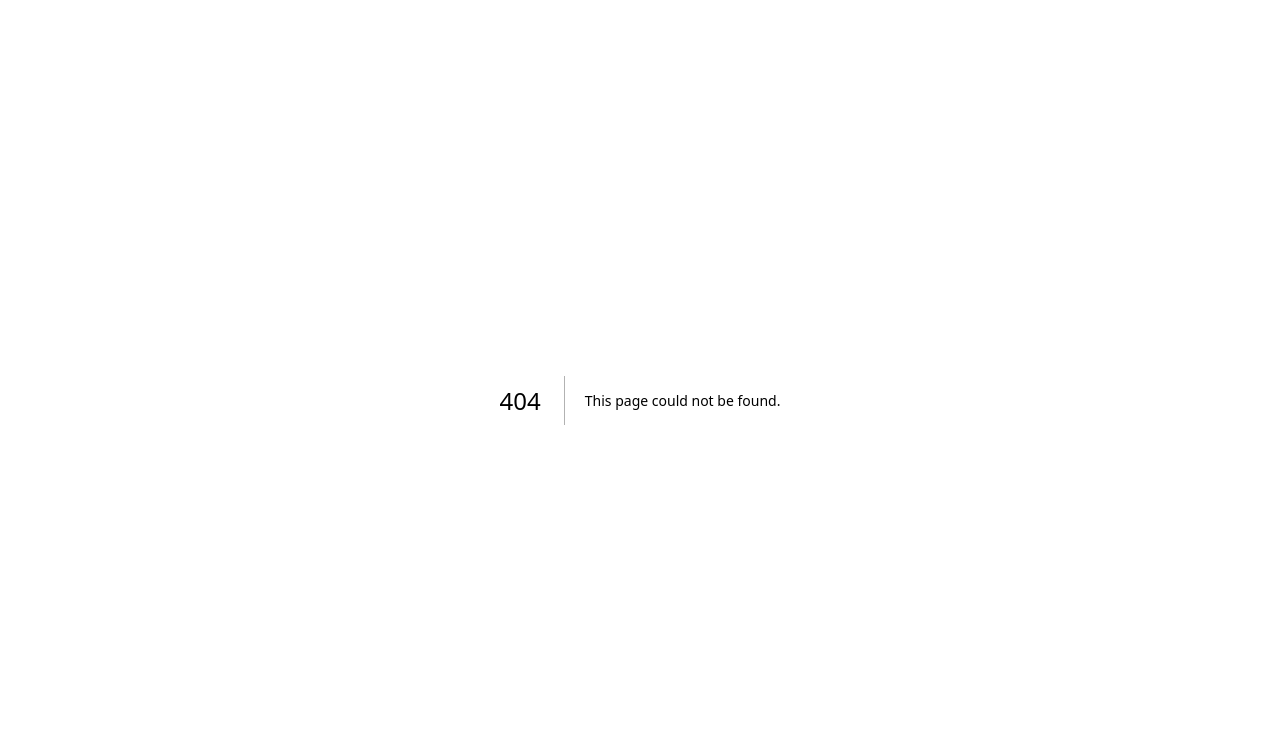
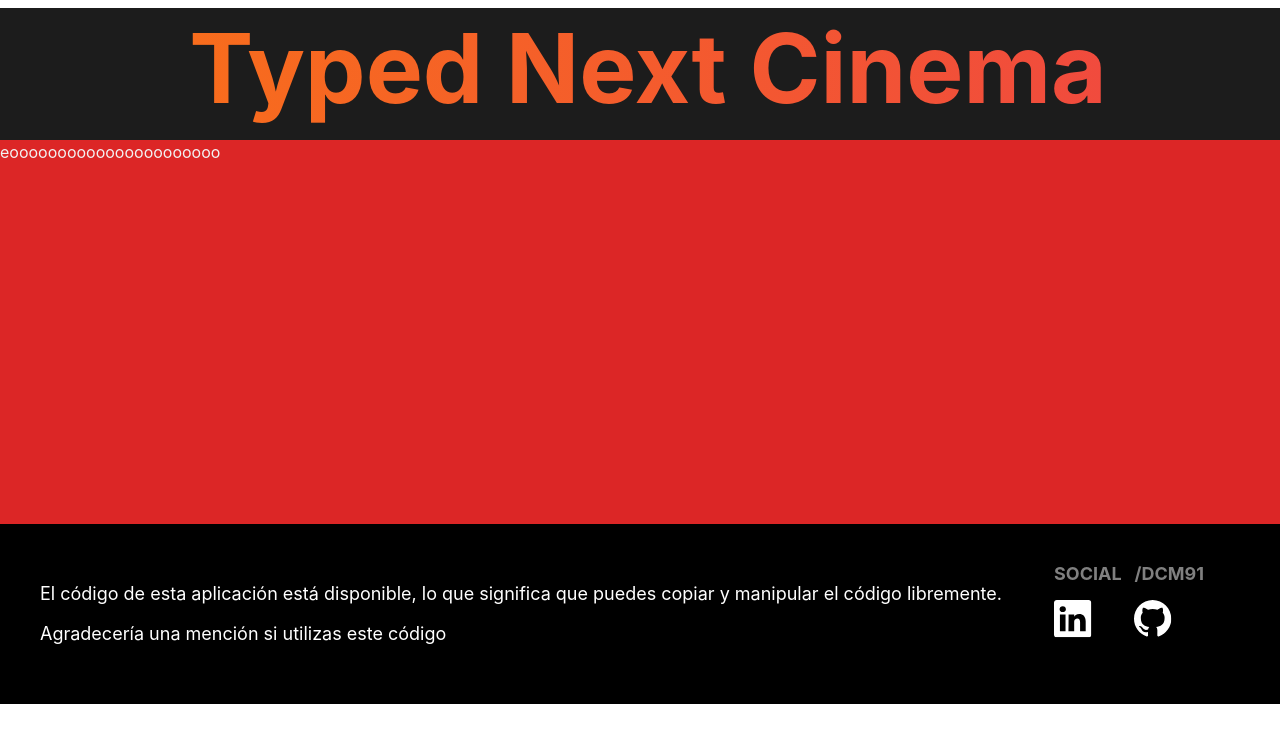
Before and after one commit to DCM91/next.tsx-cinema, a Next.js app: page /films in a window 1280 px wide. Before the commit this address had no page. Shown: the top 742 px of the page. Built offline with nearby package versions, Linux system fonts and the light colour scheme.

Commit message:
creado layout con header + muchas cosas

```diff
--- a/components/FetchAll.tsx
+++ b/components/FetchAll.tsx
@@ -1,7 +1,7 @@
 /* eslint-disable jsx-a11y/anchor-is-valid */
 import React from "react";
 import { useFetch } from "../utils/useFetch";
-import { Movie } from '@/next-env';
+import { Movie } from "@/typesApp";
 import { RiFilmFill } from "react-icons/ri";
 import { MdFavorite } from "react-icons/md";
 
--- a/components/FilmsCarousel.tsx
+++ b/components/FilmsCarousel.tsx
@@ -1,7 +1,8 @@
 import React, { useState, useEffect } from 'react';
 import { useFetch } from '../utils/useFetch';
 import { MdFavorite } from "react-icons/md";
-import { Movie } from '@/next-env';
+import { Movie } from "@/typesApp";
+import Link from 'next/link';
 
 export default function LandingCarousel() {
   const { data, loading, error } = useFetch('http://localhost:3000/api/all',);
@@ -65,6 +66,7 @@ export default function LandingCarousel() {
       </div>
       <div className="carousel w-full">
         <div id={`slide${slide}`} className="carousel-item relative w-full">
+          <Link href="/films">
             <div className="carousel carousel-center rounded-t-lg">
               {films.map((film: Movie) => (
 
@@ -81,6 +83,7 @@ export default function LandingCarousel() {
                 </div>
               ))}
             </div>
+          </Link>
           <div className="absolute flex justify-between transform -translate-y-1/2 left-5 right-5 top-1/2">
             <button
               className="btn btn-circle"
--- a/components/Footer.tsx
+++ b/components/Footer.tsx
@@ -1,8 +1,30 @@
+import Head from 'next/head';
 import React from 'react'
 import { BsGithub, BsLinkedin } from "react-icons/bs";
 
-export const Footer = () => {
+export const Footer = ({children }) => {
   return (
+    <>
+      <Head>
+        <title>TypedNextCinema</title>
+        <meta name="description" content="TypedNextCinema app" />
+        <meta name="viewport" content="width=device-width, initial-scale=1" />
+        <link rel="icon" href="/favicon.ico" />
+      </Head>
+
+      <header>
+      <div className="inset-0 container m-2">
+        <h1
+          style={{
+            textAlign: "center",
+            animation: "gradient-fade 1s ease-in-out infinite",
+          }}
+          className="text-8xl p-1 pb-4 pt-3  z-50 font-bold bg-gradient-to-r from-orange-500 to-red-500 text-transparent bg-clip-text">
+            Typed Next Cinema
+        </h1>
+      </div>
+      </header>
+      <main>{children}</main>
       <footer className="footer p-10 bg-neutral text-neutral-content" style={{background: "black"}}>
           <div style={{position: 'relative', paddingTop: " ", fontSize:"large"}}>
               <p><br/>El código de esta aplicación está disponible, lo que significa que puedes copiar y manipular el código libremente.<br/> <br/> Agradecería  una mención si utilizas este código</p>
@@ -15,5 +37,6 @@ export const Footer = () => {
               </div>
           </div>
       </footer>
+    </>
   )
 }
--- a/components/header.tsx
+++ b/components/header.tsx
@@ -3,16 +3,6 @@ import React from 'react'
 export default function HeaderLanding() {
   return (
     <>
-      <div className="inset-0 container mx-auto">
-        <h1
-          style={{
-            textAlign: "center",
-            animation: "gradient-fade 1s ease-in-out infinite",
-          }}
-          className="text-8xl p-1 pb-4 pt-3  z-50 font-bold bg-gradient-to-r from-orange-500 to-red-500 text-transparent bg-clip-text">
-            Typed Next Cinema
-        </h1>
-      </div>
       <div className='scale-y-75'>
        <img src="https://www.viva-media.ca/wp-content/uploads/header-culture-cinema.jpg" alt="" className=" w-full h-85"/>
       </div>
--- a/pages/_app.tsx
+++ b/pages/_app.tsx
@@ -5,15 +5,7 @@ import type { AppProps } from 'next/app'
 export default function App({ Component, pageProps }: AppProps) {
   return (
     <>
-      <Head>
-        <title>TypedNextCinema</title>
-        <meta name="description" content="TypedNextCinema app" />
-        <meta name="viewport" content="width=device-width, initial-scale=1" />
-        <link rel="icon" href="/favicon.ico" />
-     </Head>
-
-    <Component {...pageProps} />
-
-  </>
+      <Component {...pageProps} />
+    </>
   )
 }
--- a/pages/api/[id].ts
+++ b/pages/api/[id].ts
@@ -11,6 +11,7 @@ export default function manejador(req: NextApiRequest, res: NextApiResponse) {
     case "GET":
       if (id === "all"){
       res.status(200).json({allFilms: films});
+      return;
       } if (index !== -1) {
         res.status(200).send(films[index]);
       } else {
@@ -29,7 +30,7 @@ export default function manejador(req: NextApiRequest, res: NextApiResponse) {
     };
       break;
     case "PATCH":
-      if (!index) {
+      if (index === -1) {
         return res.status(404).send("Not found");
       } else {
         films[index] = {
--- /dev/null
+++ b/pages/films.tsx
@@ -0,0 +1,12 @@
+import { Footer } from '@/components/Footer'
+import React from 'react'
+
+export default function pelis() {
+  return (
+    <Footer>
+      <div className="h-96 bg-red-600">
+        eoooooooooooooooooooooo
+      </div>
+    </Footer>
+  )
+}
--- a/pages/index.tsx
+++ b/pages/index.tsx
@@ -9,14 +9,14 @@ const inter = Inter({ subsets: ['latin'] })
 
 export default function Home() {
   return (
-    <>
+    <Footer>
       <Head>
         <title>Typed Next Cinema-Home</title>
       </Head>
       <HeaderLanding/>
       <LandingCarousel />
       <Films />
-      <Footer/>
-    </>
+
+    </Footer>
   )
 }
--- /dev/null
+++ b/typesApp.ts
@@ -0,0 +1,10 @@
+export interface Movie {
+    type: "film" | "serie";
+    id: number;
+    name: string;
+    image1: string;
+    year: string;
+    price: number;
+    description: string;
+    favorite: boolean;
+  }
--- a/utils/useFetch.ts
+++ b/utils/useFetch.ts
@@ -1,4 +1,4 @@
-import { Movie } from "@/next-env";
+import { Movie } from "@/typesApp";
 import { useState, useEffect } from "react";
 
 export const useFetch = (url: string,) => {
--- a/utils/usePost.ts
+++ b/utils/usePost.ts
@@ -1,4 +1,4 @@
-import { Movie } from "@/next-env";
+import { Movie } from "@/typesApp";
 import { useState } from "react";
 
 
```
Lines whose indentation alone changed are shown as unchanged.
